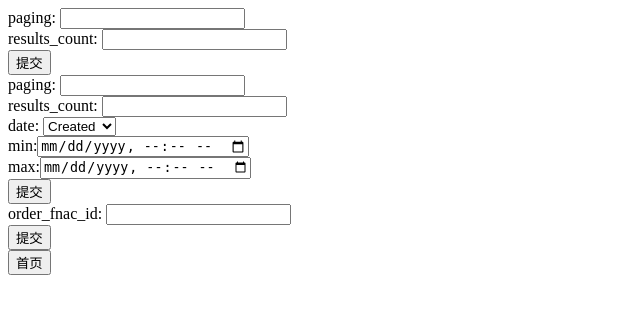
After one commit to zhaomingchaobiabia/MarkPlaceAPI, a Django app: page /order-comments-query/ in a window 1280 px wide. The commit adds this page. Shown: the top 314 px of the page, without its empty margins (0-640 px from the left). Run offline with Django 3.2, Linux system fonts and the light colour scheme.

Commit message:
offer待优化  订单更新待优化  事件12-6:12.00

```diff
--- a/markerplace/urls.py
+++ b/markerplace/urls.py
@@ -13,8 +13,12 @@ urlpatterns = [
     path('orders-query/', views.orders_query, name='orders_query'),
     path('orders-query-date/', views.orders_query_date, name='orders_query_date'),
     path('orders-query-id/', views.orders_query_id, name='orders_query_id'),
-    path('order-update/', views.order_update, name='order_update'),
-    path('carriers-update-accept/', views.carriers_update_accept, name='carriers_update_accept'),
-
+    path('orders-update/', views.orders_update, name='orders_update'),
+    path('orders-update-accept/', views.orders_update_accept, name='orders_update_accept'),
     path('carriers-query/', views.carriers_query, name='carriers_query'),
+    path('orders-query-id/', views.orders_query_id, name='orders_query_id'),
+    path('order-comments-query/', views.order_comments_query, name='order_comments_query'),
+    path('order_comments_query_date/', views.order_comments_query_date, name='order_comments_query_date'),
+    path('order-comments-query-id/', views.order_comments_query_id, name='order_comments_query_id'),
+    path('client-order-comments-update/', views.client_order_comments_update, name='client_order_comments_update'),
 ]
--- a/markerplace/views.py
+++ b/markerplace/views.py
@@ -1,5 +1,5 @@
 from django.shortcuts import render
-from markerplace.market_api import MarketPlaceApi, MarketPlacePricingApi, MarketPlaceOrderApi
+from markerplace.market_api import MarketPlaceApi, MarketPlacePricingApi, MarketPlaceOrderApi, ClientOrderApi
 from django.shortcuts import render, redirect, reverse
 import hashlib, json
 from django.http import HttpResponse
@@ -12,6 +12,7 @@ import time
 mark = MarketPlaceApi()
 mark_order = MarketPlaceOrderApi()
 mark_query = MarketPlacePricingApi()
+client = ClientOrderApi()
 
 
 # Create your views here.
@@ -149,13 +150,34 @@ def orders_query_id(request):
     return render(request, 'order_query_show.html', {'data_dict': data_dict})
 
 
-def order_update(request):
+@csrf_exempt
+def orders_update(request):
     if request.method == 'GET':
         return render(request, 'order_update.html')
     if request.method == 'POST':
         data = request.POST
+        dict_data = {}
+        dict_data['order_id'] = data.get('order_id')
+        dict_data['action'] = data.get('action')
+        dict_data['order_detail_action'] = data.get('order_detail_action')
+        data = mark_order.orders_update(dict_data)
+        return render(request, 'order_update.html', {'data': data})
 
-    return None
+
+@csrf_exempt
+def orders_update_accept(request):
+    if request.method == 'GET':
+        return render(request, 'order_update.html')
+    if request.method == 'POST':
+        data = request.POST
+        dict_data = {}
+        dict_data['order_id'] = data.get('order_id')
+        dict_data['action'] = data.get('action')
+        dict_data['order_detail_action'] = data.get('order_detail_action')
+        dict_data['tracking_number'] = data.get('tracking_number')
+        dict_data['tracking_company'] = data.get('tracking_company')
+        data = mark_order.orders_update_accept(dict_data)
+        return render(request, 'order_update.html', {'data': data})
 
 
 @csrf_exempt
@@ -164,8 +186,42 @@ def carriers_query(request):
     return render(request, 'index.html', {'data_dict': data})
 
 
-def carriers_update_accept(request):
+@csrf_exempt
+def order_comments_query(request):
+    if request.method == 'GET':
+        return render(request, 'order_comments_query.html')
     if request.method == 'POST':
         data = request.POST
+        dict_query = {'paging': data.get('paging'), 'results_count': data.get('results_count')}
+        dict_data = client.client_order_query(dict_query)
+        return render(request, 'client_comments_show.html', {'data': dict_data})
 
-    return None
+
+@csrf_exempt
+def order_comments_query_date(request):
+    if request.method == 'POST':
+        data = request.POST
+        dict_d = {'paging': data.get('paging'), 'results_count': data.get('results_count'),
+                  'date-type': data.get('date-type'), 'min': data.get('min') + ':00',
+                  'max': data.get('max') + ':00'}
+        data_dict = client.offers_query_date(dict_d)
+        return render(request, 'client_comments_show.html', {'data': data_dict})
+
+
+@csrf_exempt
+def order_comments_query_id(request):
+    if request.method == 'POST':
+        data = request.POST
+        dict_d = {'order_fnac_id': data.get('order_fnac_id')}
+        data_dict = client.client_order_query_id(dict_d)
+        return render(request, 'client_comments_show.html', {'data': data_dict})
+
+@csrf_exempt
+def client_order_comments_update(request):
+    if request.method == 'GET':
+        return render(request, 'client_order_comments_update.html')
+    if request.method == 'POST':
+        data = request.POST
+        data_dict = {'id': data.get('id'), 'comment_reply': data.get('comment_reply')}
+        data = client.client_order_comments_update(data_dict)
+        return render(request, 'client_order_comments_update.html', {'data':data})
--- /dev/null
+++ b/templates/order_comments_query.html
@@ -0,0 +1,38 @@
+<!DOCTYPE html>
+<html lang="en">
+<head>
+    <meta charset="UTF-8">
+    <title>order_comments_query</title>
+</head>
+<body>
+    <div>
+        <form action="{% url 'order_comments_query' %}" accept-charset="UTF-8" method="post" enctype="multipart/form-data">
+            paging:
+            <input type="text" name="paging" value=""><br>
+            results_count:
+            <input type="text" name="results_count" value=""><br>
+            <input type="submit" value="提交">
+        </form>
+        <form action="{% url 'order_comments_query_date' %}" accept-charset="UTF-8" enctype="multipart/form-data" method="post">
+            paging:
+            <input type="text" name="paging" value=""><br>
+            results_count:
+            <input type="text" name="results_count" value=""><br>
+            date:
+            <select name="date-type">
+              <option value ="Created">Created</option>
+              <option value ="Modified">Modified</option>
+            </select><br>
+            min:<input type="datetime-local" name="min" value=""><br>
+            max:<input type="datetime-local" name="max" value=""><br>
+            <input type="submit" value="提交">
+        </form>
+        <form action="{% url 'order_comments_query_id' %}" accept-charset="UTF-8" method="post" enctype="multipart/form-data">
+            order_fnac_id:
+            <input type="text" name="order_fnac_id" value=""><br>
+            <input type="submit" value="提交">
+        </form>
+    </div>
+    <a href="{% url 'index' %}" methods="get"><input type="button" value="首页"></a>
+</body>
+</html>
```
Also changed, not shown: markerplace/market_api.py (+141 -31 lines), templates/client_comments_show.html (added, +12 -0 lines), templates/client_order_comments_update.html (added, +22 -0 lines), templates/index.html (+4 -4 lines), templates/order_update.html (+8 -4 lines).
